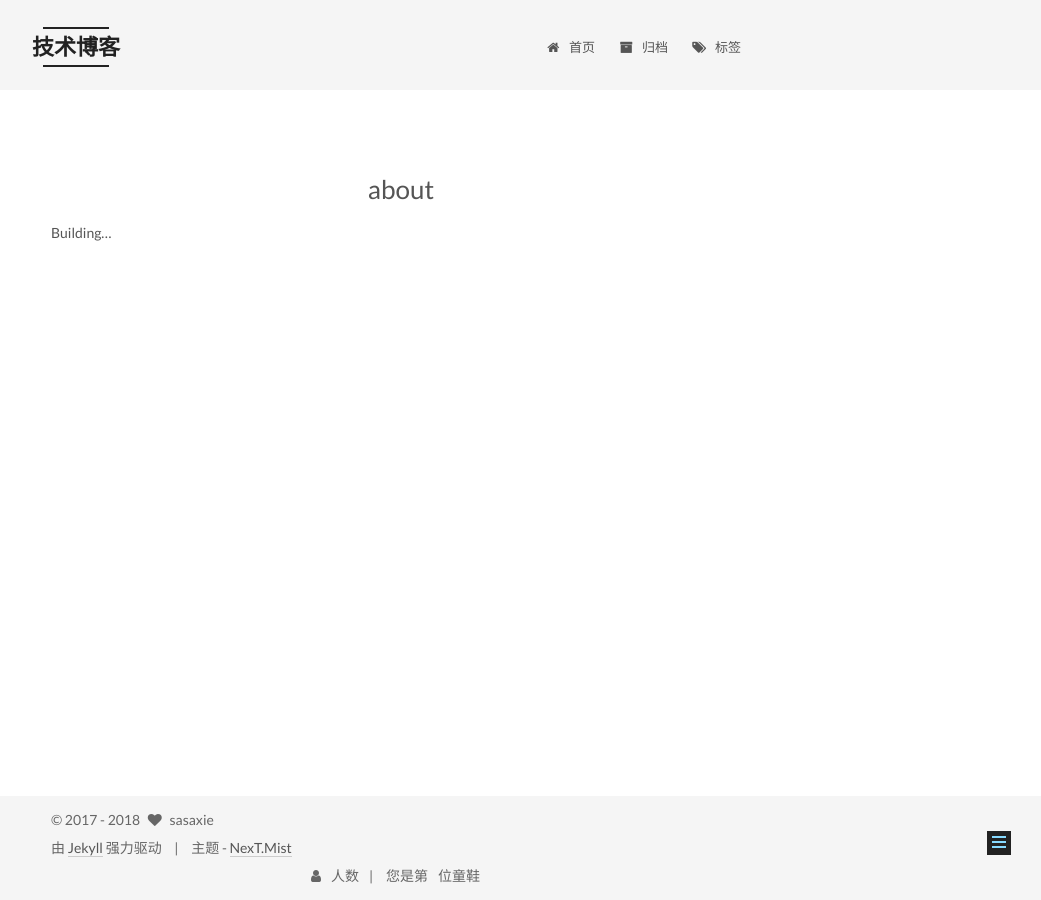
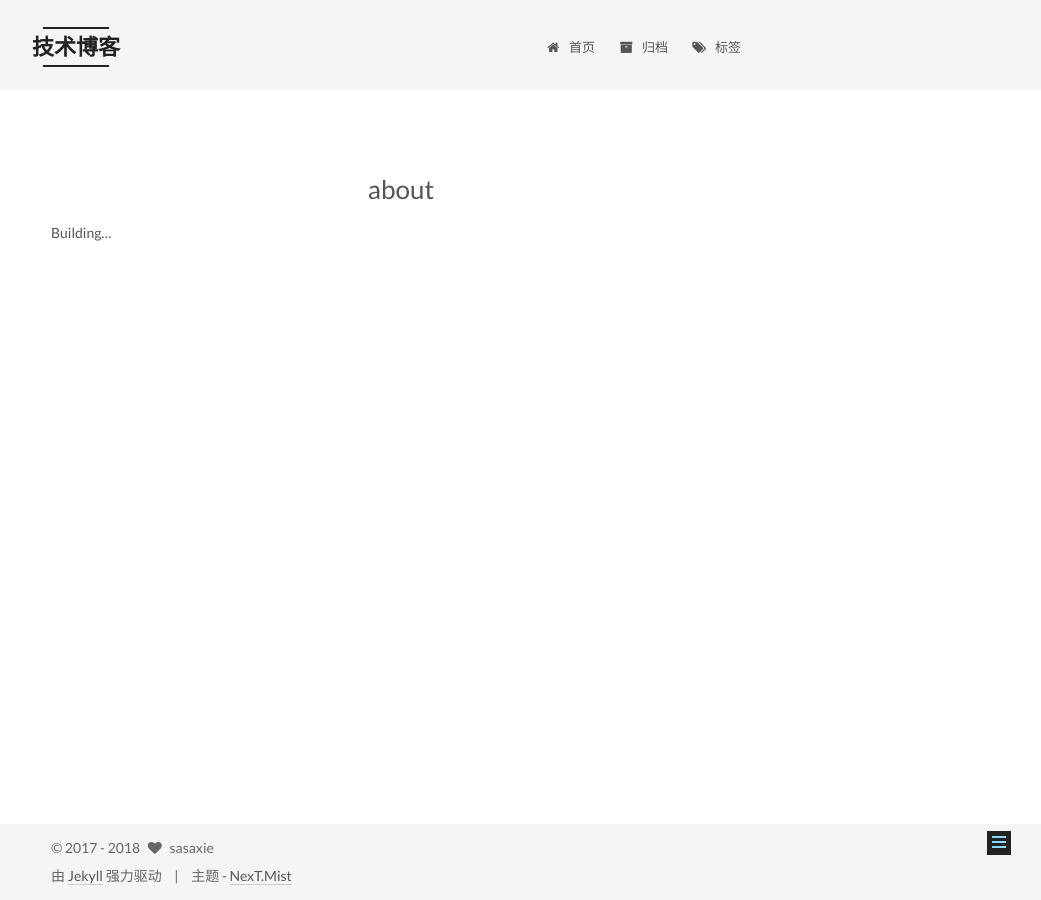
Before and after one commit to sasaxie/sasaxie.github.io, a Jekyll site: the page built from about/index.md, in a window 1280 px wide. Shown: the whole page, without its empty margins (239-1280 px from the left). Built offline with Jekyll 4.4.1, drawn with Linux system fonts in a browser that asks for light colours; comment, search, counter and statistics services are not loaded.

Commit message:
remove counter

```diff
--- a/_includes/_partials/footer.html
+++ b/_includes/_partials/footer.html
@@ -21,9 +21,3 @@
   </a>
 </div>
 {% endif %}
-
-<div class="busuanzi-count">
-  <script async src="https://dn-lbstatics.qbox.me/busuanzi/2.3/busuanzi.pure.mini.js"></script>
-  <span class="site-uv"><i class="fa fa-user"></i><span class="busuanzi-value" id="busuanzi_value_site_uv"></span>人数</span>
-  <span class="site-pv">您是第<span class="busuanzi-value" id="busuanzi_value_site_pv"></span>位童鞋</span>
-</div>
--- a/_sass/_common/components/footer/footer.scss
+++ b/_sass/_common/components/footer/footer.scss
@@ -37,28 +37,3 @@
 
   img { display: inline-block; }
 }
-
-.busuanzi-count:before {
-  content: " ";
-  float: left;
-  width: 260px;
-  min-height: 25px;
-}
-
-@media (min-width: 768px) and (max-width: 991px) {
-  .busuanzi-count {
-    width: auto;
-    &:before {
-      display: none;
-    }
-  }
-}
-
-@media (max-width: 767px) {
-  .busuanzi-count {
-    width: auto;
-    &:before {
-      display: none;
-    }
-  }
-}
```
